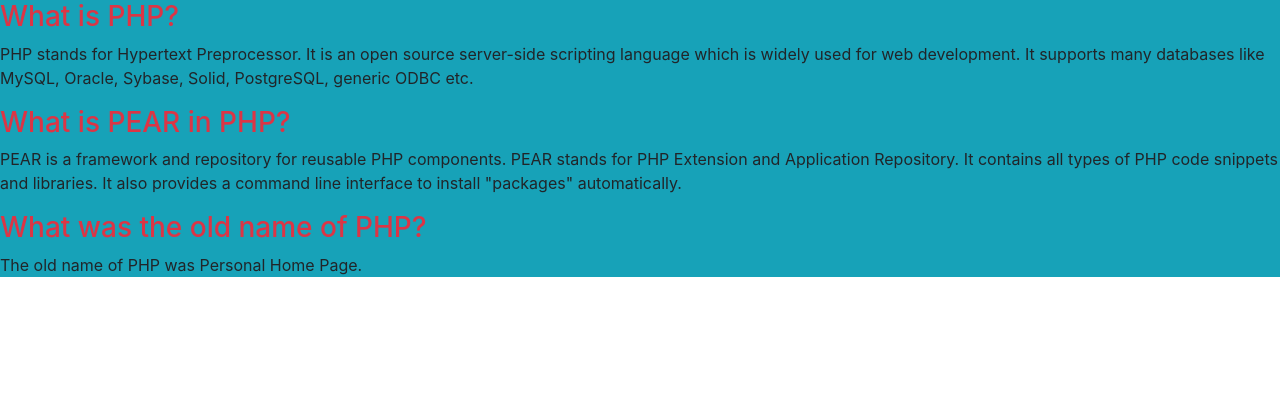
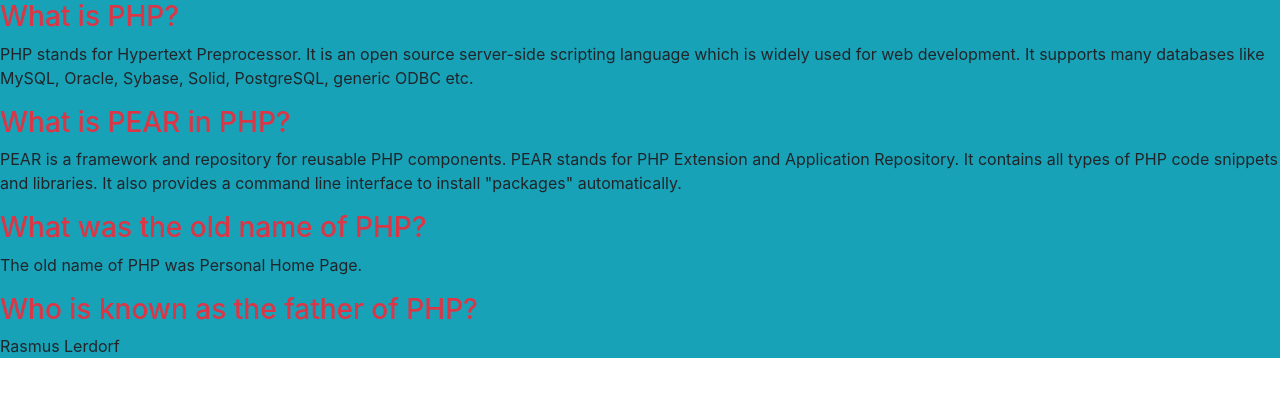
Before and after one commit to NaimBiswas/PHP-Question, a plain HTML site: page index.html in a window 1280 px wide. Drawn offline with nearby package versions, Linux system fonts and the light colour scheme.

Commit message:
who is father of php

```diff
--- a/index.html
+++ b/index.html
@@ -49,6 +49,15 @@
             The old name of PHP was Personal Home Page.
          </p>
 
+         <!-- Question  -->
+         <h3 class="text-danger">
+            Who is known as the father of PHP?
+         </h3>
+         <!-- Anster  -->
+         <p>
+            Rasmus Lerdorf
+         </p>
+
       </section>
 
 
```
